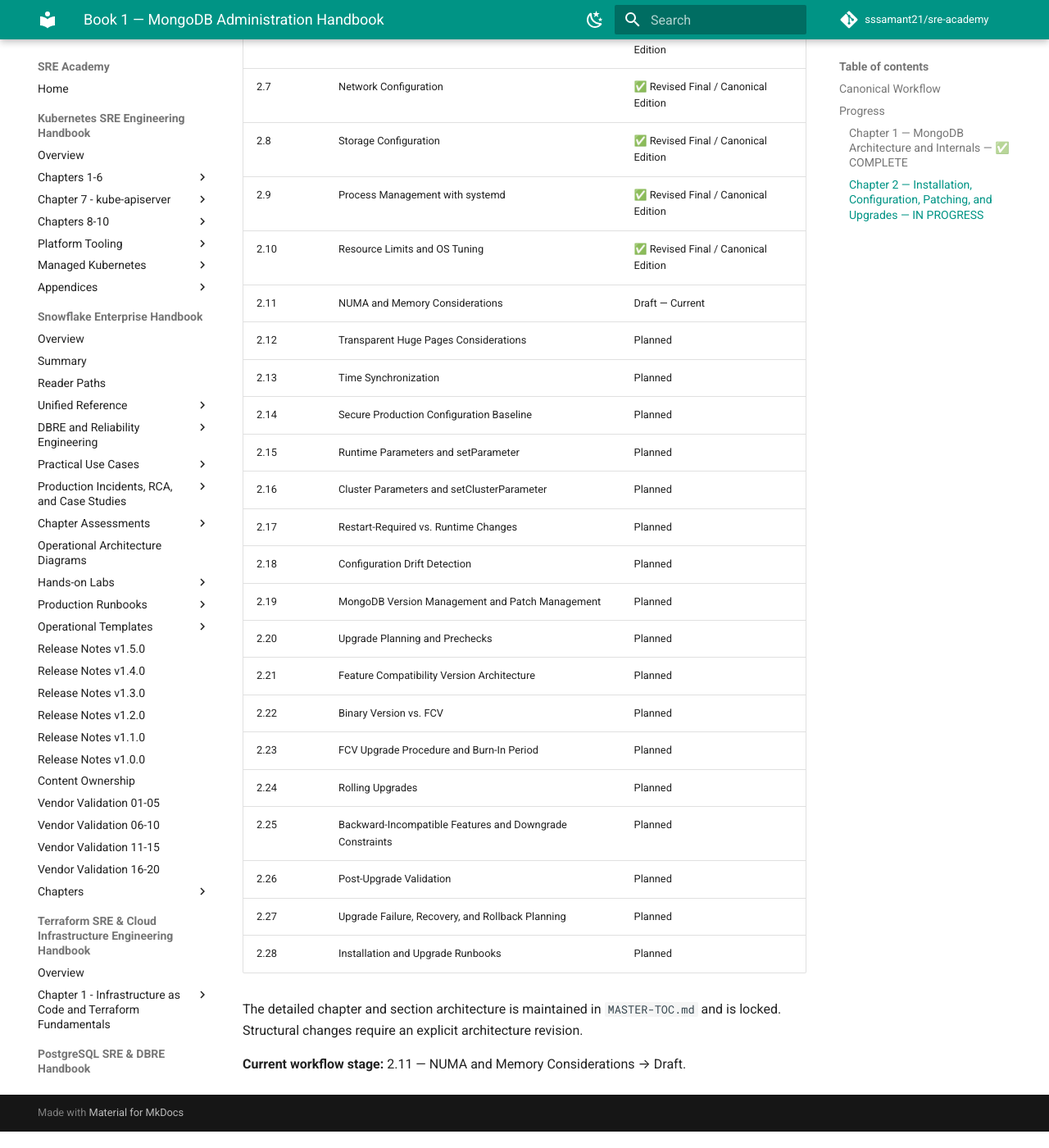
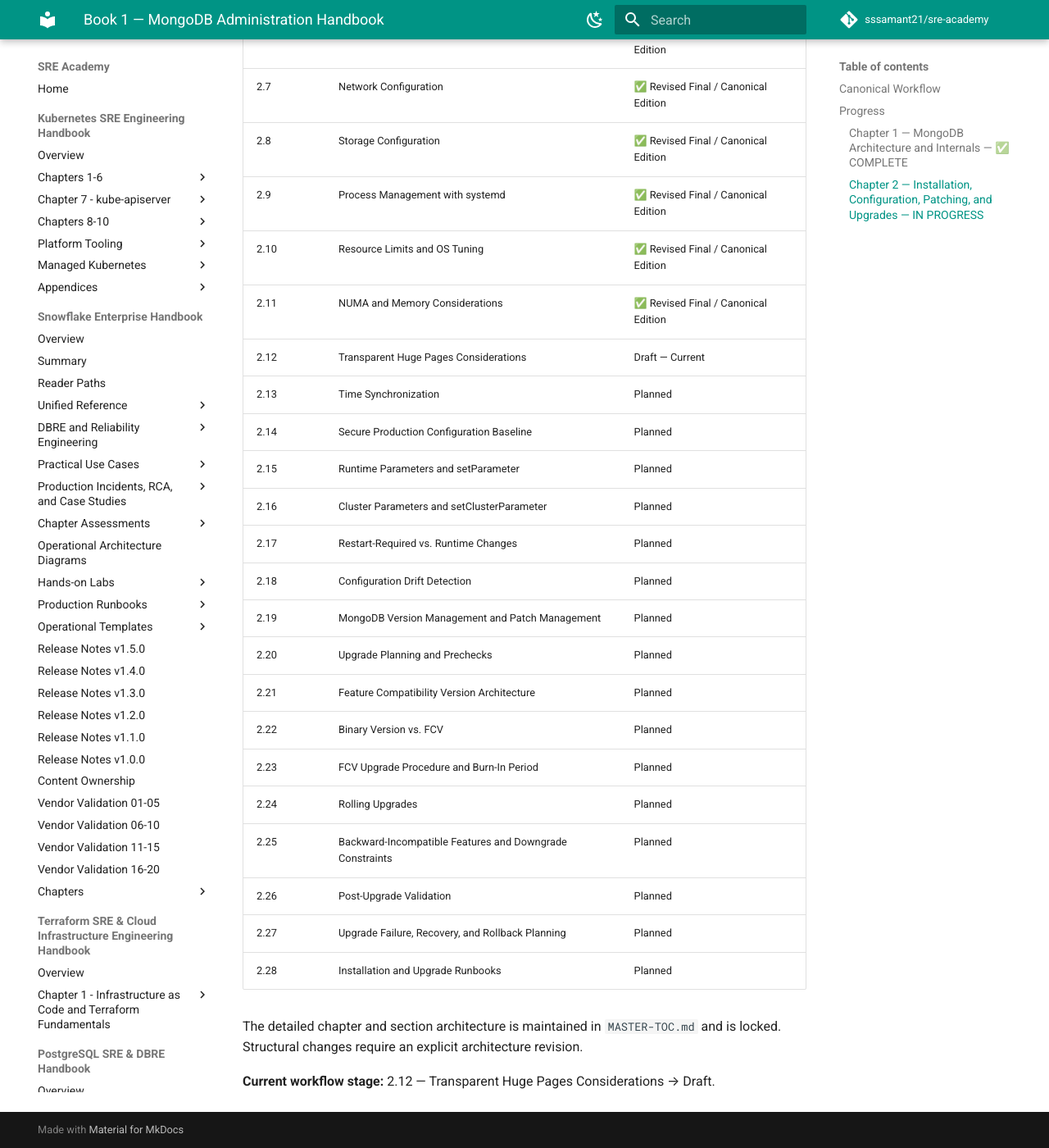
Before and after one commit to sssamant21/sre-academy, an MkDocs documentation site: the page built from docs/books/mongodb/mongodb-administration-handbook/README.md, in a window 1280 px wide and 1400 px high, scrolled down 1264 px. Shown: the whole window at 82% size. Built offline with MkDocs 1.6.1 and Material for MkDocs 9.7.7, drawn with Linux system fonts in a browser that asks for light colours; comment, search, counter and statistics services are not loaded; some of the changed text lies outside the part shown.

Commit message:
mongodb: advance Chapter 2 to section 2.12

```diff
--- a/docs/books/mongodb/mongodb-administration-handbook/README.md
+++ b/docs/books/mongodb/mongodb-administration-handbook/README.md
@@ -33,8 +33,8 @@
 | 2.8 | Storage Configuration | ✅ Revised Final / Canonical Edition |
 | 2.9 | Process Management with systemd | ✅ Revised Final / Canonical Edition |
 | 2.10 | Resource Limits and OS Tuning | ✅ Revised Final / Canonical Edition |
-| 2.11 | NUMA and Memory Considerations | Draft — Current |
-| 2.12 | Transparent Huge Pages Considerations | Planned |
+| 2.11 | NUMA and Memory Considerations | ✅ Revised Final / Canonical Edition |
+| 2.12 | Transparent Huge Pages Considerations | Draft — Current |
 | 2.13 | Time Synchronization | Planned |
 | 2.14 | Secure Production Configuration Baseline | Planned |
 | 2.15 | Runtime Parameters and setParameter | Planned |
@@ -54,4 +54,4 @@
 
 The detailed chapter and section architecture is maintained in `MASTER-TOC.md` and is locked. Structural changes require an explicit architecture revision.
 
-**Current workflow stage:** 2.11 — NUMA and Memory Considerations → Draft.
+**Current workflow stage:** 2.12 — Transparent Huge Pages Considerations → Draft.
```
Also changed, not shown: other parts of docs/books/mongodb/mongodb-administration-handbook/README.md (+1 -1 lines).
